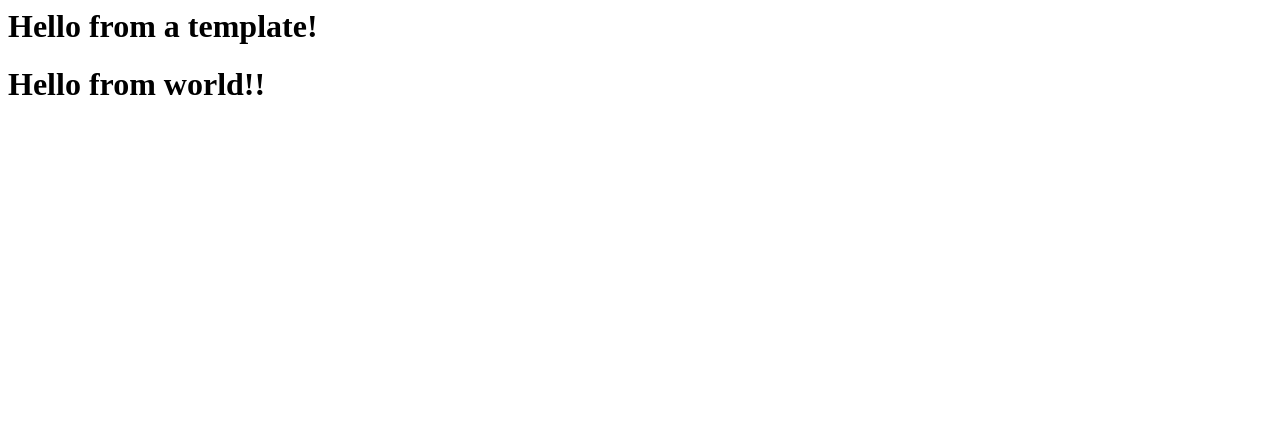
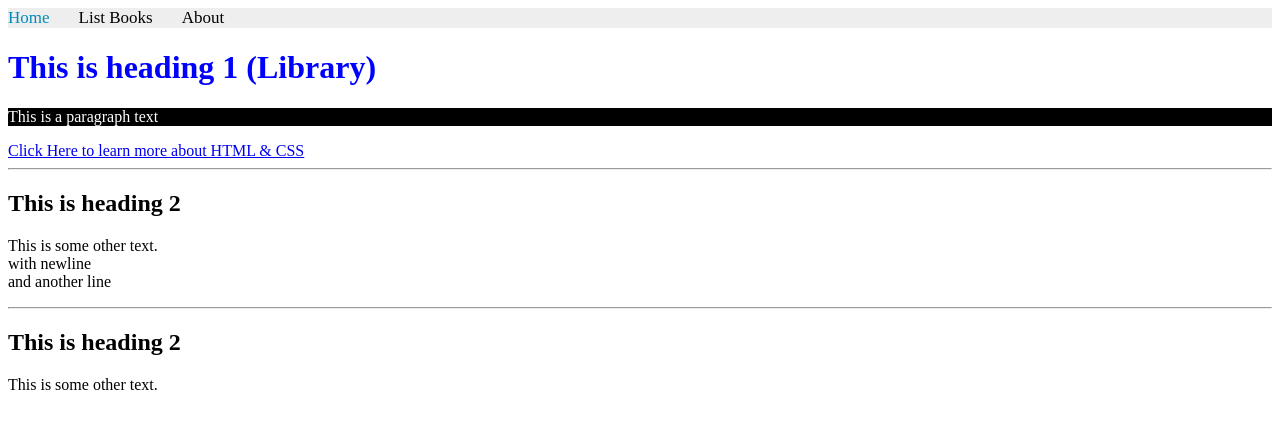
Before and after one commit to JoudSa/lab2, a Django app: page /books/ in a window 1280 px wide. Shown: the top 429 px of the page. Run offline with Django 5.2, Linux system fonts and the light colour scheme.

Commit message:
Upload full project

```diff
--- a/apps/bookmodule/urls.py
+++ b/apps/bookmodule/urls.py
@@ -1,7 +1,9 @@
 from django.urls import path
 from . import views
 urlpatterns = [
-    path('', views.index),
-    path('index2/<int:val1>/', views.index2),
-    path('<int:bookId>/', views.viewbook, name='viewbook'),
+path('', views.index, name= "books.index"),
+    path('list_books/', views.list_books, name= "books.list_books"),
+    path('<int:bookId>/', views.viewbook, name="books.view_one_book"),
+    path('aboutus/', views.aboutus, name="books.aboutus"),
+
 ]
--- a/apps/bookmodule/views.py
+++ b/apps/bookmodule/views.py
@@ -12,11 +12,23 @@ def viewbook(request, bookId):
     context = {'book':targetBook} # book is the variable name accessible by the template
     return render(request, 'bookmodule/show.html', context)
 
-def index(request):
+#def index(request):
    #return HttpResponse("Hello, world!")
    #return HttpResponse("Hello, "+name)
-   name = request.GET.get("name") or "world!"
-   return render(request, "bookmodule/index.html",{"name": name})
+   #name = request.GET.get("name") or "world!"
+   #return render(request, "bookmodule/index.html",{"name": name})
 
 def index2(request, val1 = 0):   #add the view function (index2)
     return HttpResponse("value1 = "+str(val1))
+
+def index(request):
+    return render(request, "bookmodule/index.html")
+
+def list_books(request):
+    return render(request, 'bookmodule/list_books.html')
+
+def viewbook(request, bookId):
+    return render(request, 'bookmodule/one_book.html')
+
+def aboutus(request):
+    return render(request, 'bookmodule/aboutus.html')
--- /dev/null
+++ b/apps/static/styles.css
@@ -0,0 +1,18 @@
+.topnav {
+  background-color: #eeeeee;
+  width: 100%;
+}
+
+/* Style the links inside the navigation bar */
+.topnav a {
+  color: #000000;
+  text-align: center;
+  margin-right: 25px;
+  text-decoration: none;
+  font-size: 17px;
+}
+
+/* Add a color to the active/current link */
+.topnav a.active{
+  color: #008CBA;
+}
--- a/apps/templates/bookmodule/index.html
+++ b/apps/templates/bookmodule/index.html
@@ -1,2 +1,19 @@
-<h1>Hello from a template!</h1>
-<h1>Hello from {{ name }}!</h1>
+{% extends "layouts/base.html" %}
+
+{% load static %}
+
+{% block title %} My First Index HTML Page {% endblock title %}
+
+{% block content %}
+  <h1 style="color: blue;">This is heading 1 (Library)</h1> <!-- add inline css -->
+  <p style="color: white;background-color: black;">This is a paragraph text </p> <!-- add inline css -->
+  <a href="https://www.w3schools.com/html/default.asp">Click Here to learn more about HTML & CSS</a>
+  <hr>
+  <!-- This is a comment in HTML, not render in the bowser -->
+  <h2>This is heading 2</h2>
+  <p>This is some other text. <br/> with newline <br/> and another line</p>
+  <hr>
+
+  <h2>This is heading 2</h2>
+  <p>This is some other text.</p>
+{% endblock content %}
--- /dev/null
+++ b/apps/templates/includes/header.html
@@ -0,0 +1,7 @@
+{% with request.resolver_match.url_name as url_name %}
+<div class="topnav">
+    <a class="{% if url_name == 'books.index' %}active{% endif %}" href="{% url 'books.index' %}">Home</a>
+    <a class="{% if url_name == 'books.list_books' %}active{% endif %}" href="{% url 'books.list_books' %}">List Books</a>
+    <a class="{% if url_name == 'books.aboutus' %}active{% endif %}" href="{% url 'books.aboutus' %}">About</a>
+</div>
+{% endwith %}
--- /dev/null
+++ b/apps/templates/layouts/base.html
@@ -0,0 +1,25 @@
+<!DOCTYPE html>
+<html>
+{% load static %}
+<head>
+  <title>{% block title %} {% endblock title %}</title>
+  <meta name="keywords" content="Books, recent, Learning, library">
+  <meta name="description" content="Books website">
+  <meta name="author" content="author name">
+  <link rel="icon" href="{% static 'qu-icon.png' %}">
+  <meta charset="UTF-8">
+
+  <link rel="stylesheet" href="{% static 'styles.css' %}"> <!-- include css file -->
+
+  {% block stylesheets %}{% endblock stylesheets %}
+</head>
+<body>
+
+    {% include "includes/header.html" %}
+
+    {% block content %} {% endblock content %}
+
+    {% include "includes/footer.html" %}
+
+</body>
+</html>
--- a/libraryproject/settings.py
+++ b/libraryproject/settings.py
@@ -56,6 +56,7 @@ ROOT_URLCONF = 'libraryproject.urls'
 
 BASE_DIR = Path(__file__).resolve().parent.parent
 TEMPLATE_DIR = os.path.join(BASE_DIR, "apps" + os.sep + "templates")
+
 
 TEMPLATES = [
     {
@@ -121,6 +122,7 @@ USE_TZ = True
 # https://docs.djangoproject.com/en/5.2/howto/static-files/
 
 STATIC_URL = 'static/'
+STATICFILES_DIRS = [( os.path.join(BASE_DIR, "apps/static"))]
 
 # Default primary key field type
 # https://docs.djangoproject.com/en/5.2/ref/settings/#default-auto-field
```
Also changed, not shown: apps/templates/bookmodule/aboutus.html (added, +10 -0 lines), apps/templates/bookmodule/list_books.html (added, +15 -0 lines), apps/templates/bookmodule/one_book.html (added, +16 -0 lines), apps/static/book1.jpg (added), apps/static/book2.jpg (added), apps/static/book3.jpg (added), apps/static/qu-icon.png (added), apps/templates/includes/footer.html (added).
